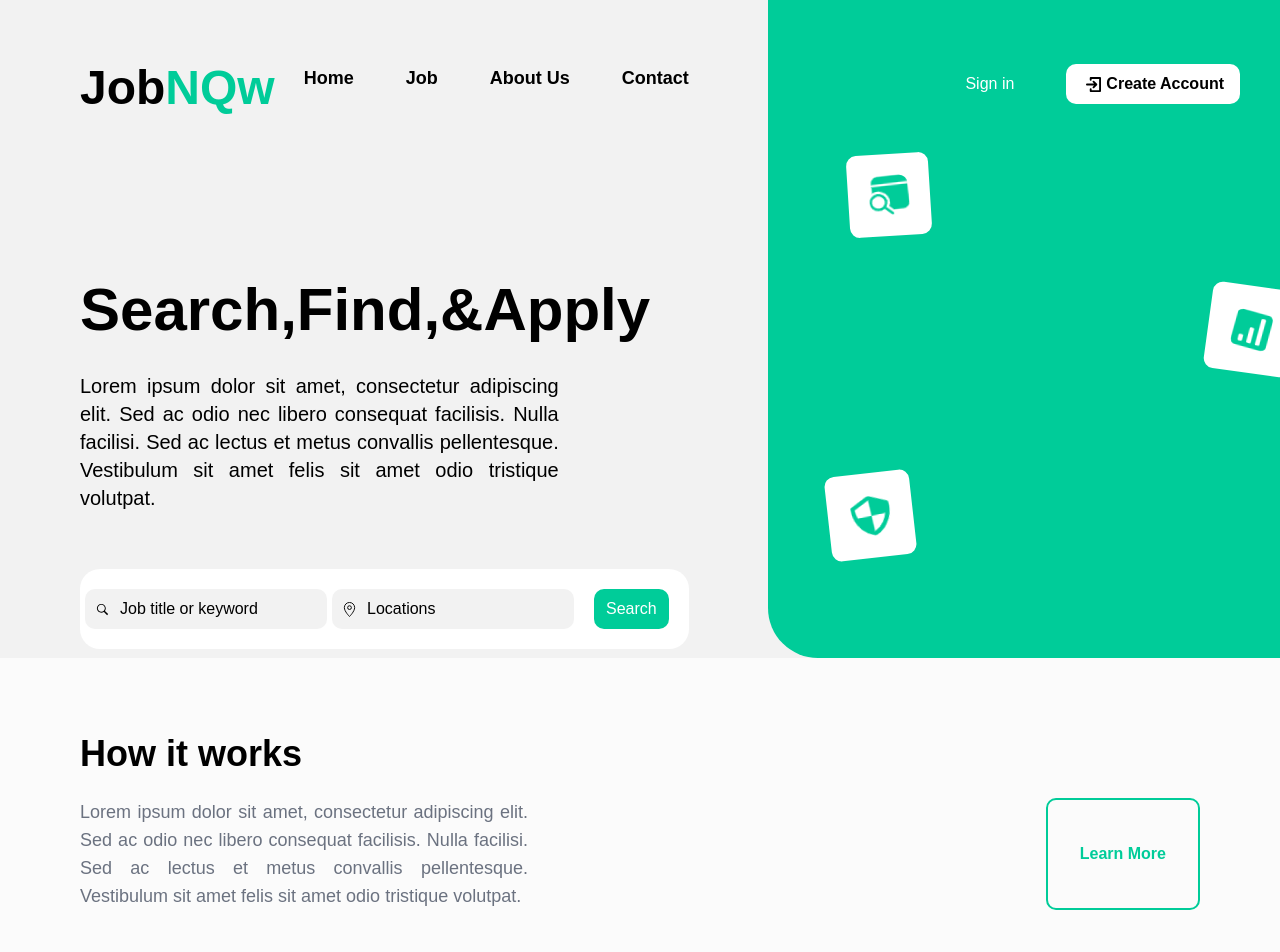
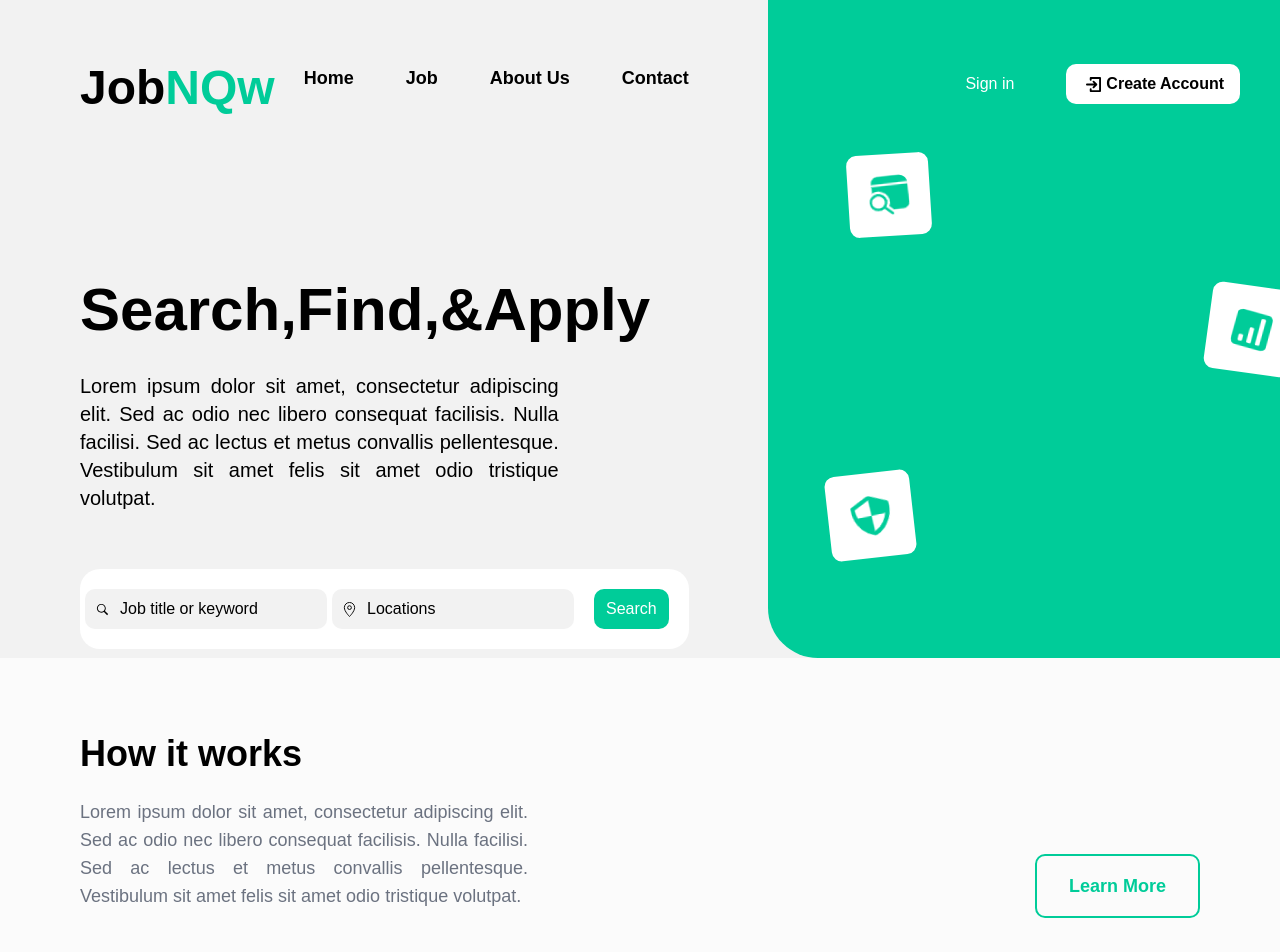
Before and after one commit to Nagi9999/creohub11, a Next.js app: page / in a window 1280 px wide. Shown: the top 952 px of the page. Built offline with nearby package versions, Linux system fonts and the light colour scheme.

Commit message:
project setup

```diff
--- a/src/app/components/how.js
+++ b/src/app/components/how.js
@@ -36,12 +36,14 @@ const How = () => {
             convallis pellentesque. Vestibulum sit amet felis sit amet odio
             tristique volutpat.
           </p>
-          <button
-            className="sm:block hidden custom-green1 font-semibold rounded-[10px] border-2 border-custom-green1 sm:py-4 py-2  sm:px-8 px-4  mt-4 sm:mt-0"
-            type="learn more"
+          <div className="hidden  sm:flex justify-center mt-6">
+        <button
+            className="sm:text-lg text-xs custom-green1 sm:font-semibold font-normal sm:rounded-[10px] rounded-[3.5px] border-2 border-custom-green1 sm:py-4 py-2  sm:px-8 px-4  sm:mt-8"
+            type="submit"
           >
             Learn More
           </button>
+        </div>
         </div>
 
         <div className="grid sm:grid-cols-4 grid-cols-2  sm:justify-between justify-center sm:mt-16 mt-4">
--- a/src/app/components/nav.js
+++ b/src/app/components/nav.js
@@ -17,11 +17,11 @@ export default function NavBar() {
   ];
 
   return (
-    <div className="w-full   custom-family sm:custom-element custom-background1 m-0 custom-border0 ">
+    <div className="w-full   custom-family sm:custom-element custom-background1    m-0 custom-border0 ">
       <nav className="  2xl:container  mx-auto flex sm:flex-row flex-col  justify-center   ">
         <div className="  flex sm:justify-between justify-end sm:w-[60%] w-full    h-full   ">
           <div className="flex flex-col sm:max-w-[800px]  sm:px-20 px-0  sm:mr-auto  ">
-            <div className="flex flex-row sm:justify-between justify-end sm:mt-16 mt-5 ">
+            <div className="flex flex-row sm:justify-between  justify-end sm:mt-16 mt-5 ">
               <div className="  font-extrabold	sm:text-5xl text-3xl ">
                 <span className="text-black">Job</span>
                 <span className="custom-green1">NQw</span>
@@ -43,7 +43,7 @@ export default function NavBar() {
             </div>
               </div>
 
-              <div className="sm:hidden items-center ml-[20%] mr-5 mt-1   ">
+              <div className="sm:hidden items-center  ml-[20%] mr-5 mt-1   ">
                 <button
                   onClick={toggleMenu}
                   className="text-white w-[36px] h-[29px]    rounded-[4px] "
```
Also changed, not shown: src/app/globals.css.
